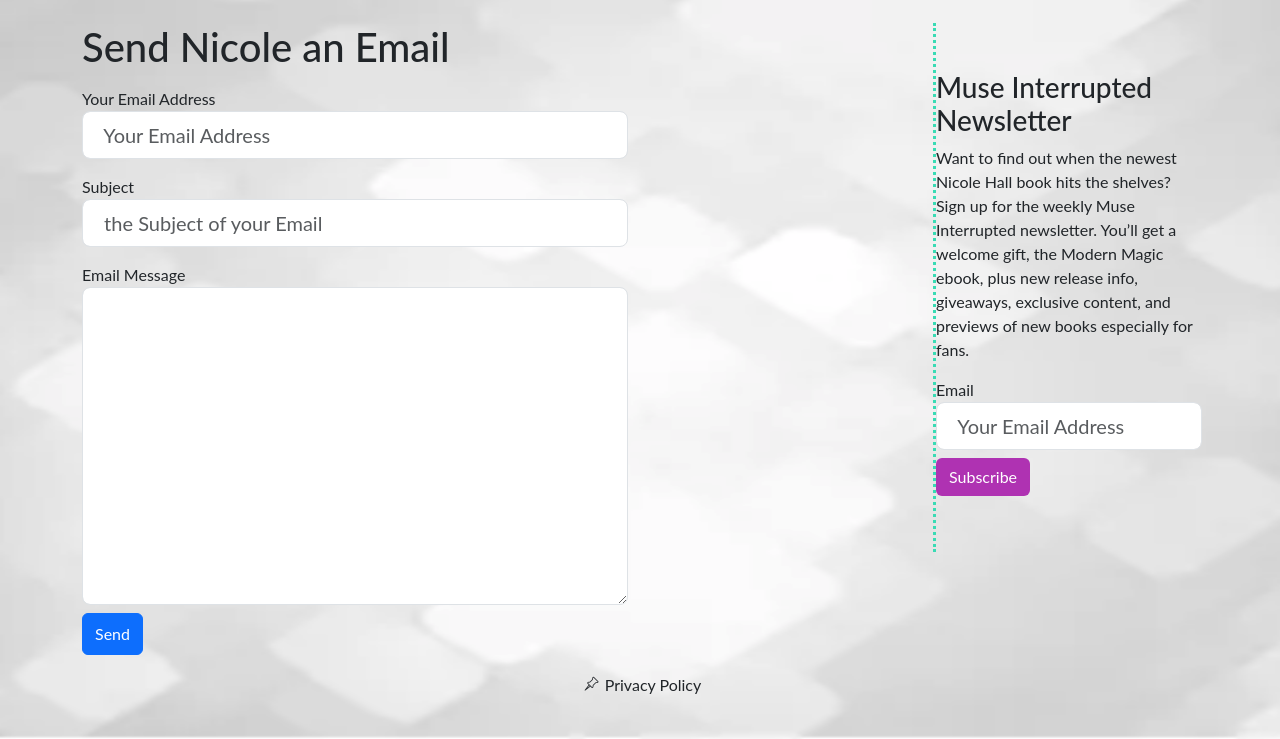
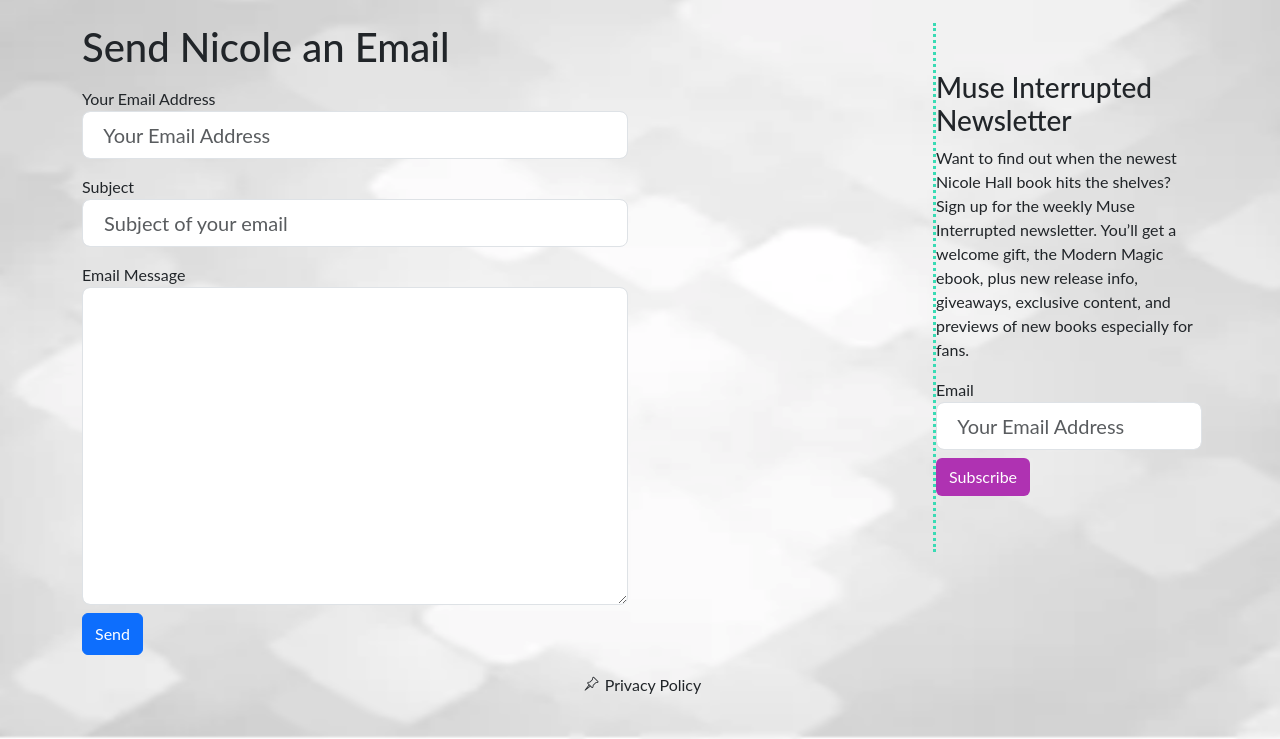
Before and after one commit to rakshassa/nicolehallbooks, a Rails app: page /contact in a window 1280 px wide. Shown: the part 393-1132 px from the top of the page. Run offline with Rails 7, Linux system fonts and the light colour scheme; style sheets or scripts are compiled from the project's sources; parts of the project's set-up code (start-up, migrations or seed data) failed here and were passed over; some libraries are stand-ins or nearby versions.

Commit message:
new subject prompt

```diff
--- a/app/views/homes/contact.html.erb
+++ b/app/views/homes/contact.html.erb
@@ -22,7 +22,7 @@
             <div class="col-8">
               <%= label_tag :subject, "Subject", class: "font-weight-bold" %>
               <div class="input-group input-group-lg">
-                <%= text_field_tag :subject, '', placeholder: " the Subject of your Email ", class: 'form-control input-lg' %>
+                <%= text_field_tag :subject, '', placeholder: " Subject of your email ", class: 'form-control input-lg' %>
               </div>
             </div>
           </div>
```
